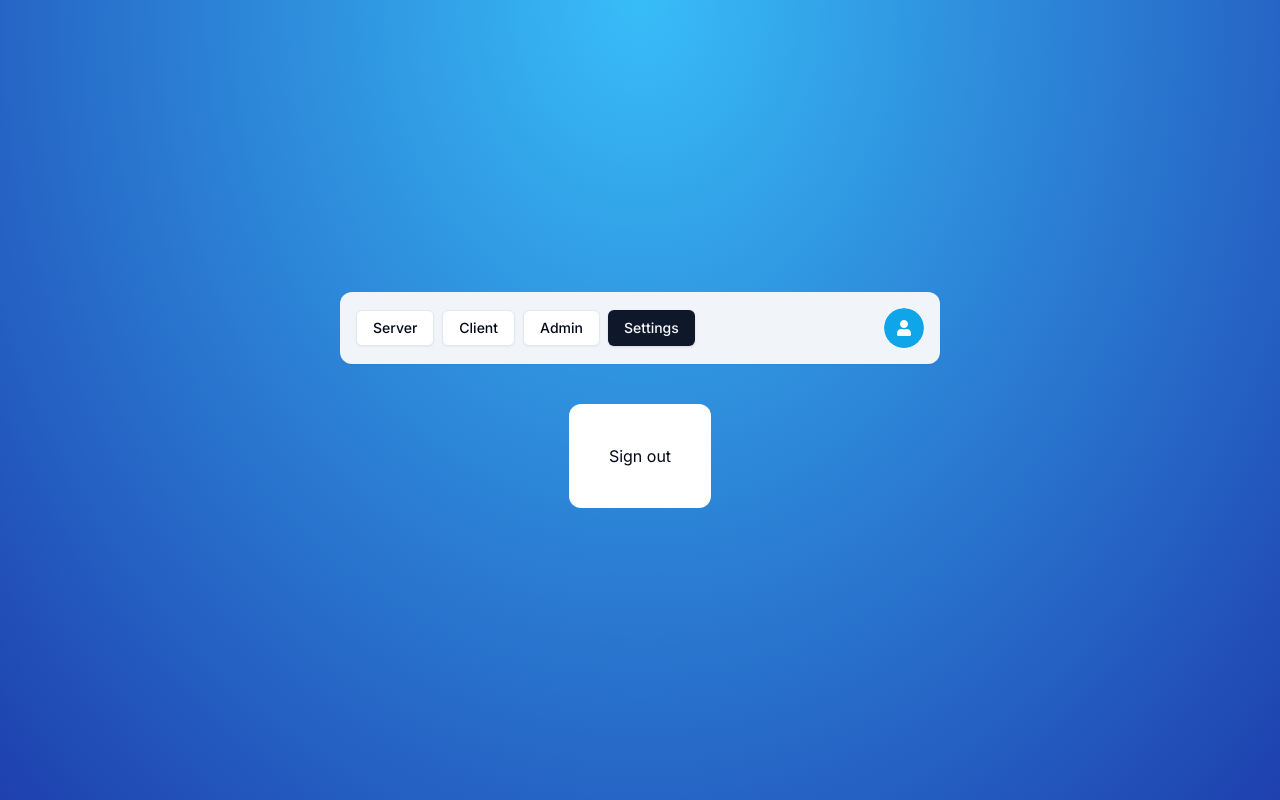
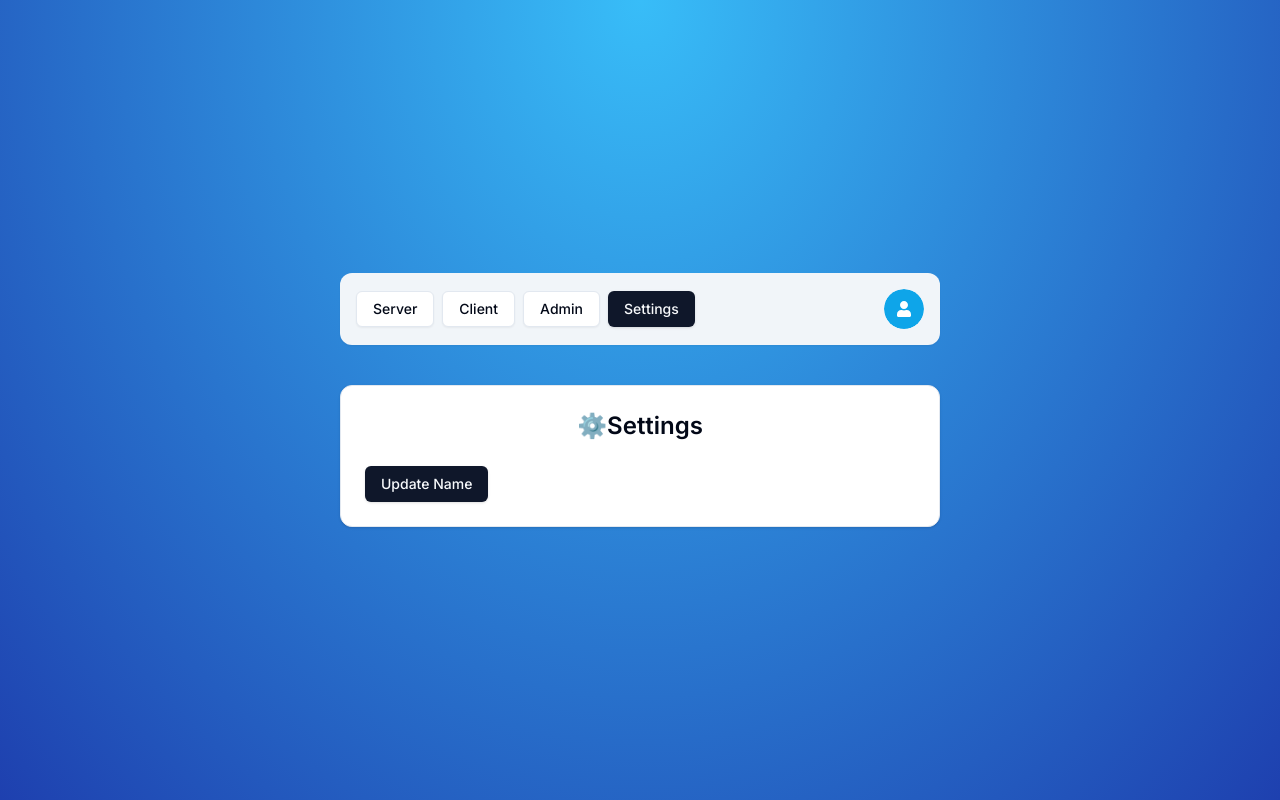
Before and after one commit to LoveKhatri/nextauth-authjs, a Next.js app: page /settings in a window 1280 px wide. Built offline with nearby package versions, Linux system fonts and the light colour scheme; no server answers.

Commit message:
Update name through settings page

```diff
--- /dev/null
+++ b/actions/settings.ts
@@ -0,0 +1,28 @@
+"use server";
+
+import { getUserById } from "@/data/user";
+import { currentUser } from "@/lib/auth";
+import { db } from "@/lib/db";
+import { SettingsSchema } from "@/schemas";
+import * as z from "zod";
+
+export const settings = async (values: z.infer<typeof SettingsSchema>) => {
+    const user = await currentUser();
+    if (!user) {
+        return { error: "User not found" }
+    }
+
+    const dbUser = await getUserById(user.id);
+    if (!dbUser) {
+        return { error: "User not found" }
+    }
+
+    await db.user.update({
+        where: { id: user.id },
+        data: {
+            name: values.name
+        }
+    })
+
+    return { success: "Settings updated" }
+}
--- a/app/(protected)/settings/page.tsx
+++ b/app/(protected)/settings/page.tsx
@@ -1,22 +1,40 @@
 "use client";
 
-import { logout } from "@/actions/logout";
-import { useCurrentUser } from "@/hooks/useCurrentUser";
+import { useTransition } from "react";
+import { Card, CardHeader, CardContent } from "@/components/ui/card";
+import { Button } from "@/components/ui/button";
+import { settings } from "@/actions/settings";
 import { useSession } from "next-auth/react";
 
 const SettingsPage = () => {
-    const user = useCurrentUser();
+    const [isPending, startTransition] = useTransition();
+
+    // Update session inside Client component
+    const { update } = useSession();
 
     const onClick = () => {
-        logout();
+
+        startTransition(() => {
+            settings({ name: "New Name 3" })
+                .then(() => {
+                    update();
+                })
+        })
     }
 
     return (
-        <div className="bg-white p-10 rounded-xl">
-            <button onClick={onClick}>
-                Sign out
-            </button>
-        </div>
+        <Card className="w-[600px]">
+            <CardHeader>
+                <p className="text-2xl font-semibold text-center">
+                    ⚙️Settings
+                </p>
+            </CardHeader>
+            <CardContent>
+                <Button onClick={onClick} disabled={isPending}>
+                    Update Name
+                </Button>
+            </CardContent>
+        </Card>
     )
 }
 
--- a/auth.ts
+++ b/auth.ts
@@ -51,8 +51,13 @@ export const { auth, handlers, signIn, signOut } = NextAuth({
       if (token.role && session.user) {
         session.user.role = token.role;
       }
-      if (token.isTwoFactorEnabled && session.user) {
+      if (session.user) {
         session.user.isTwoFactorEnabled = token.isTwoFactorEnabled;
+      }
+
+      if (session.user) {
+        session.user.name = token.name;
+        session.user.email = token.email
       }
 
       return session;
@@ -63,6 +68,8 @@ export const { auth, handlers, signIn, signOut } = NextAuth({
       const existingUser = await getUserById(token.sub);
       if (!existingUser) return token;
 
+      token.name = existingUser.name;
+      token.email = existingUser.email;
       token.role = existingUser.role as "ADMIN" | "USER";
       token.isTwoFactorEnabled = existingUser.isTwoFactorEnabled;
 
--- a/schemas/index.ts
+++ b/schemas/index.ts
@@ -33,3 +33,7 @@ export const NewPasswordSchema = z.object({
         message: "Password must be at least 6 characters"
     }),
 })
+
+export const SettingsSchema = z.object({
+    name: z.optional(z.string())
+})
```
